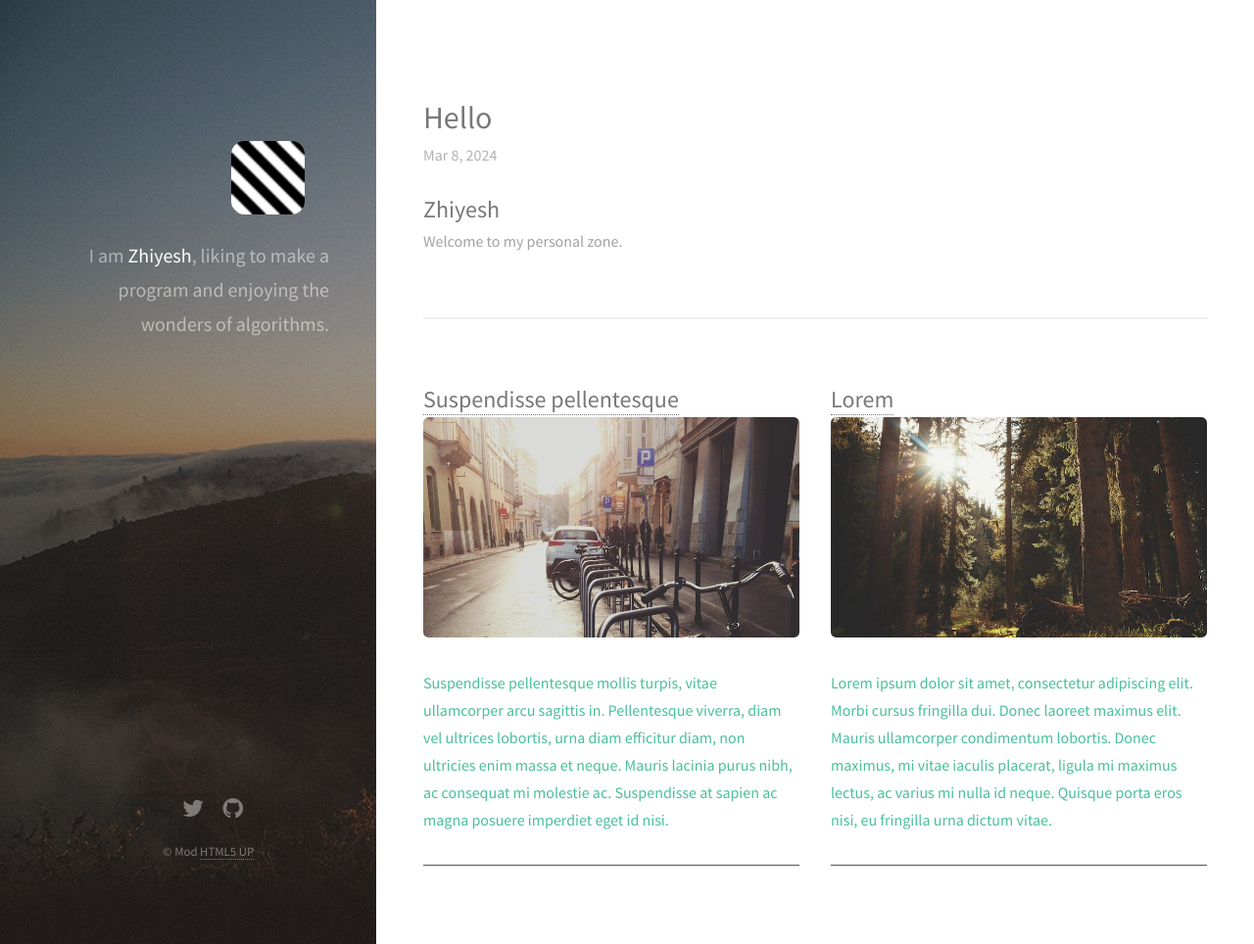
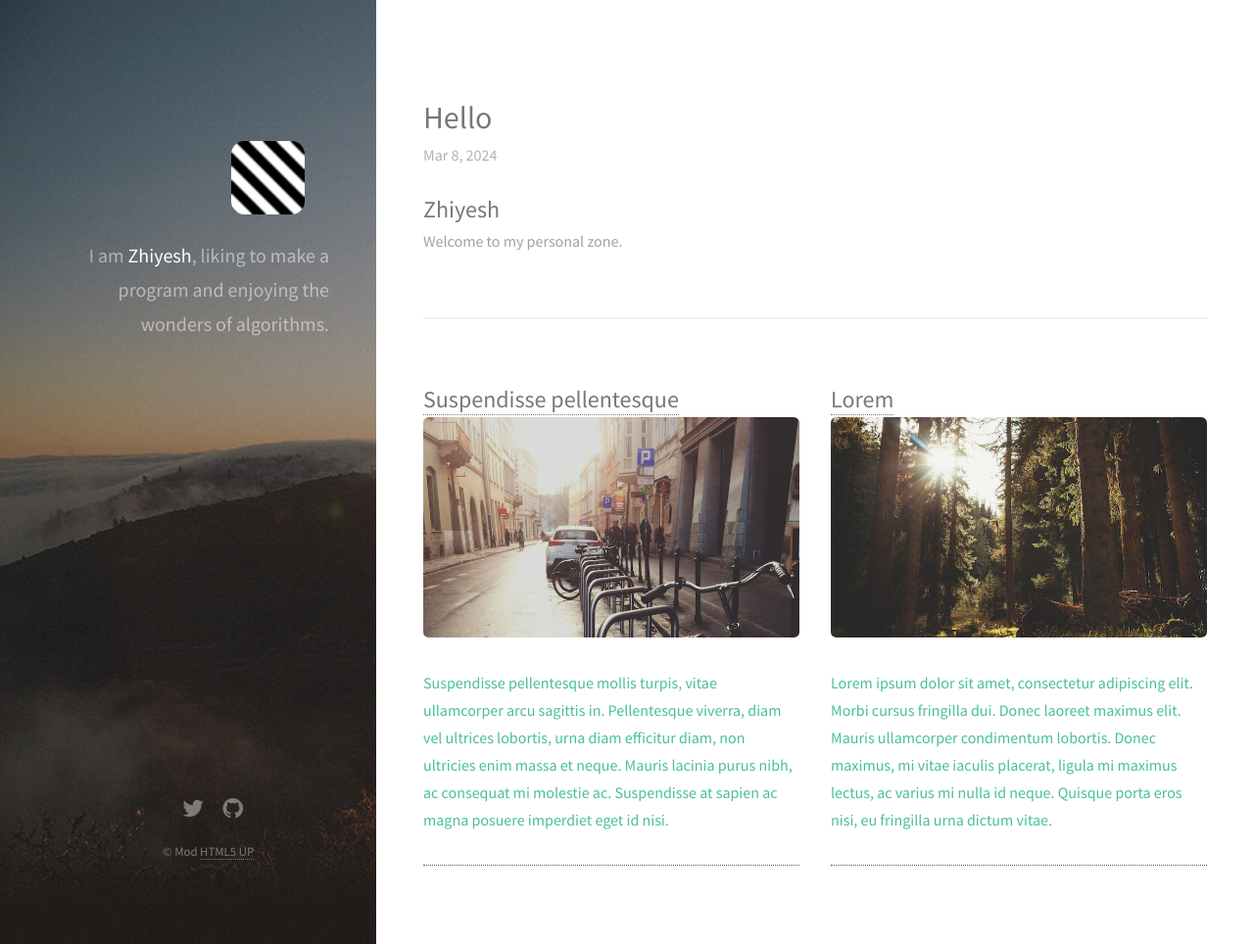
Before and after one commit to Zhiyelah/zhiyelah.github.io, a Jekyll site: the page built from index.html, in a window 1280 px wide and 964 px high. Shown: the whole window at 98% size. Built offline with Jekyll 4.4.1, drawn with Linux system fonts in a browser that asks for light colours; nearby versions of some CDN libraries.

Commit message:
Update index.html

```diff
--- a/index.html
+++ b/index.html
@@ -20,17 +20,16 @@
       {% for post in site.posts offset:1 %}
         <article class="{% cycle '6u', '6u$' %} 12u(small)">
           <header>
-            <h2><a href="{{ post.url }}">{{ post.title }}</a></h2>
+            <h2><a href="{{ post.url }}" class="no-underline">{{ post.title }}</a></h2>
           </header>
           <section>
             <a href="{{ post.url }}">{{ post.excerpt }}</a>
           </section>
           <footer>
             <ul class="actions">
-<!--               <li><a href="{{ post.url }}" class="button">More Information</a></li> -->
               <li class="editor-link"><a href="cloudcannon:collections/{{ post.path }}" class="button"><strong>&#9998;</strong> Edit post</a></li>
             </ul>
-            <hr style="height: 1px; border: none; border-top: 1px solid #555555;" />
+            <hr style="height: 1px; border: none; border-top: 1px dotted #555555;" />
           </footer>
         </article>
       {% endfor %}
```
